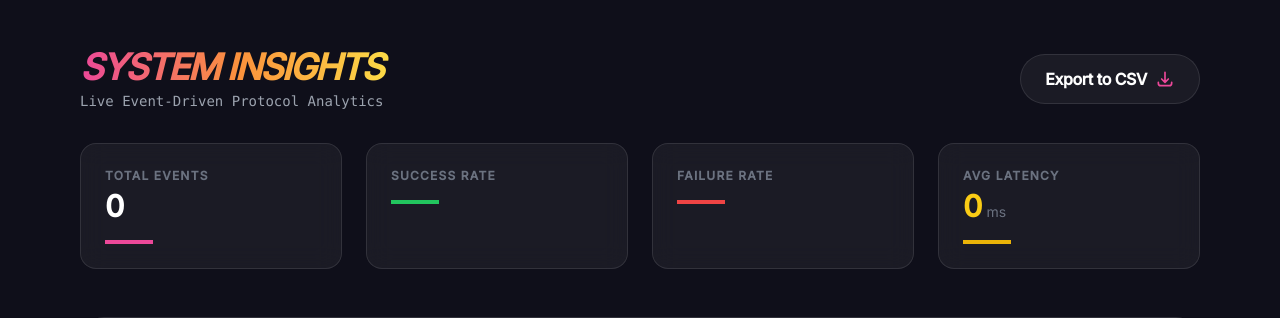
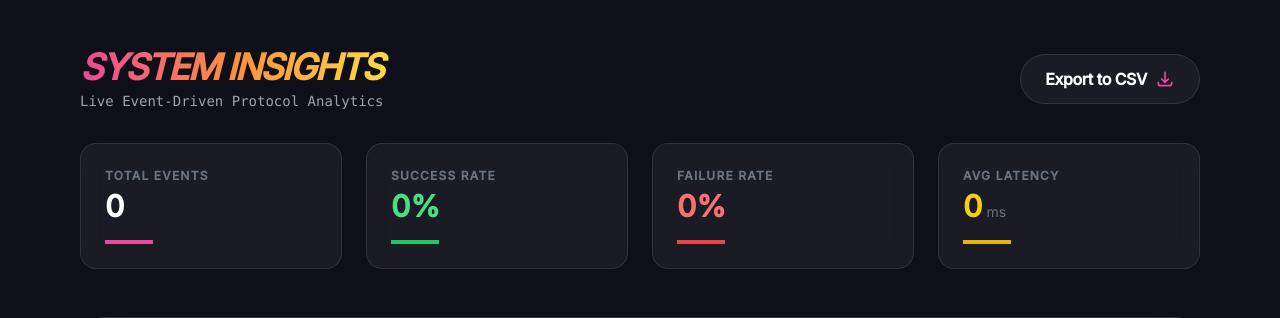
Before and after one commit to Tamore/SkillMesh, a Django app: page /insights/ in a window 1280 px wide. Shown: the part 65-383 px from the top of the page. Run offline with Django 5.2, Linux system fonts and the light colour scheme; the visitor is signed in with stand-in values (Sample User, id 1); data that the repository does not hold is empty; some libraries are stand-ins or nearby versions.

Commit message:
Fix: Synchronized insights metrics and added fallback values

```diff
--- a/core/templates/core/insights.html
+++ b/core/templates/core/insights.html
@@ -28,13 +28,13 @@
 
         <div class="bg-white/5 border border-white/10 p-6 rounded-2xl backdrop-blur-md">
             <p class="text-gray-500 text-xs font-black uppercase tracking-widest mb-1">Success Rate</p>
-            <h3 class="text-3xl font-black text-green-400">{{ success_count }}</h3>
+            <h3 class="text-3xl font-black text-green-400">{{ success_rate|default:"0" }}%</h3>
             <div class="h-1 w-12 bg-green-500 mt-4"></div>
         </div>
 
         <div class="bg-white/5 border border-white/10 p-6 rounded-2xl backdrop-blur-md">
             <p class="text-gray-500 text-xs font-black uppercase tracking-widest mb-1">Failure Rate</p>
-            <h3 class="text-3xl font-black text-red-400">{{ failure_count }}</h3>
+            <h3 class="text-3xl font-black text-red-400">{{ failure_rate|default:"0" }}%</h3>
             <div class="h-1 w-12 bg-red-500 mt-4"></div>
         </div>
 
```
